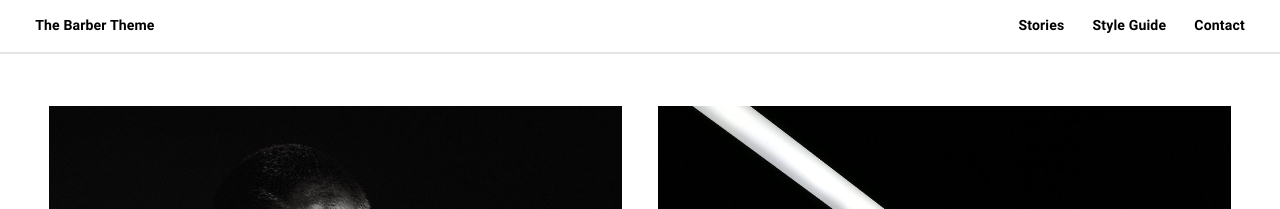
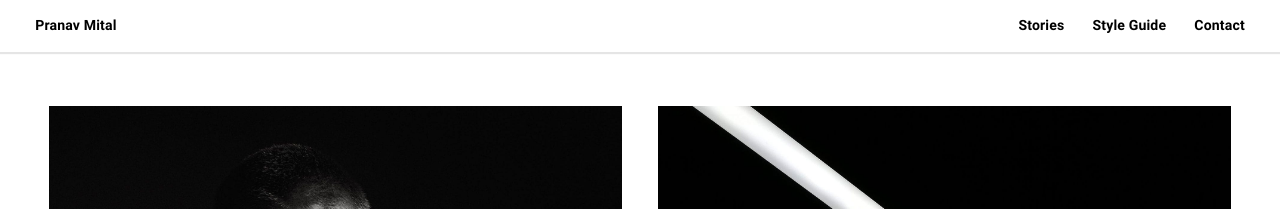
Before and after one commit to pranavmital/projects, a Jekyll site: the page built from index.html, in a window 1280 px wide. Shown: the top 209 px of the page. Built offline with Jekyll 4.4.1, drawn with Linux system fonts in a browser that asks for light colours; some web fonts are replaced; the list of posts is cut into pages by our own code.

Commit message:
Changed title

```diff
--- a/_config.yml
+++ b/_config.yml
@@ -5,7 +5,7 @@
 google_analytics:
 
 name: Thomas Vaeth
-title: The Barber Theme
+title: Pranav Mital
 description: >
   Barber is a blog theme for Jekyll built by Thomas Vaeth for Samesies using HTML, Sass, and JavaScript.
 url:
```
